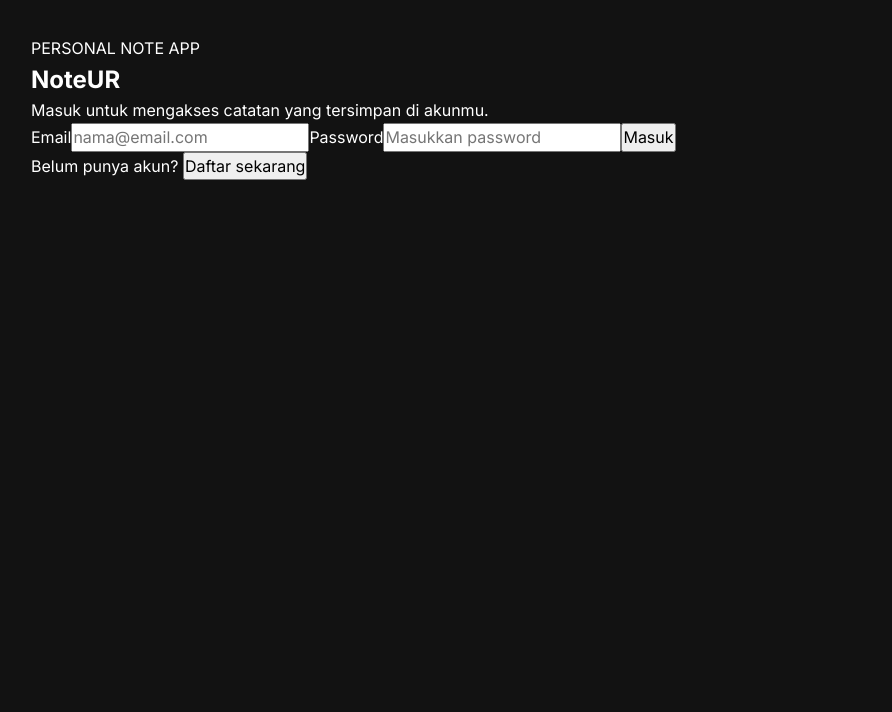
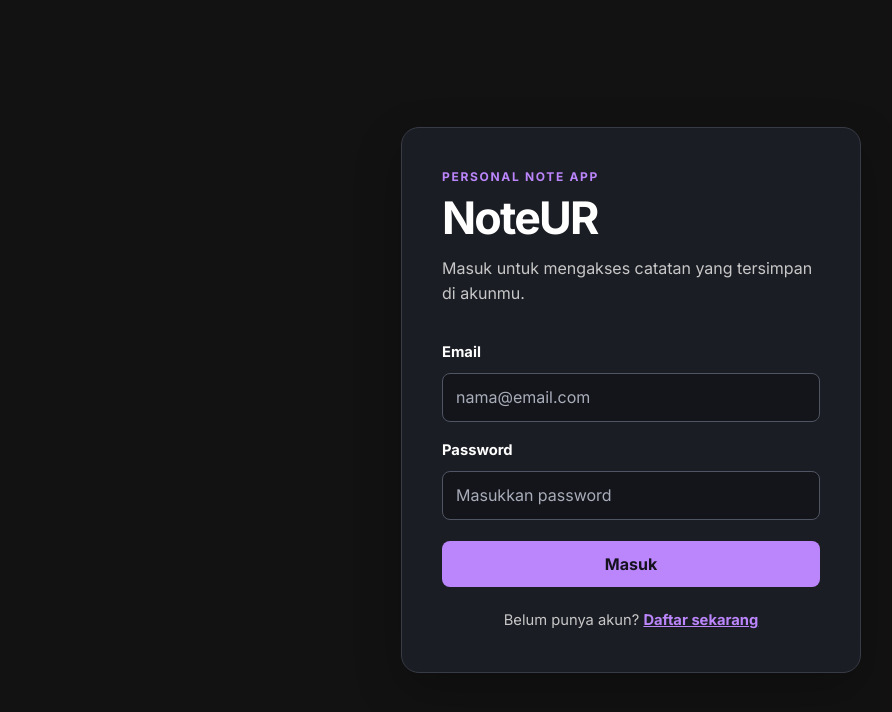
Before and after one commit to RafieFirman/Personal-Note-App, a React (Vite) app: page /auth in a window 1280 px wide. Shown: the top 712 px of the page, without its empty margins (9-901 px from the left). Built offline with nearby package versions, Linux system fonts and the light colour scheme; no server answers.

Commit message:
style: add NoteUR authentication and status UI

```diff
--- a/src/styles/style.css
+++ b/src/styles/style.css
@@ -893,3 +893,226 @@ textarea {
     animation-iteration-count: 1 !important;
   }
 }
+
+
+/* NoteUR authentication and database status UI */
+.auth-page {
+  display: grid;
+  place-items: center;
+  min-height: 100vh;
+  padding: 32px 16px;
+}
+
+.auth-card {
+  width: min(100%, 460px);
+  margin: 0 auto;
+  padding: clamp(24px, 5vw, 40px);
+  border: 1px solid #373B46;
+  border-radius: 18px;
+  background: var(--surface);
+  box-shadow: 0 18px 48px rgb(0 0 0 / 24%);
+}
+
+.auth-card__eyebrow {
+  color: var(--primary);
+  font-size: 0.75rem;
+  font-weight: 800;
+  letter-spacing: 0.14em;
+}
+
+.auth-card h1 {
+  margin-top: 8px;
+  font-size: clamp(2rem, 7vw, 2.8rem);
+  line-height: 1.1;
+  letter-spacing: -0.04em;
+}
+
+.auth-card__description {
+  margin-top: 12px;
+  color: var(--on-background-grey);
+}
+
+.auth-card form {
+  display: grid;
+  gap: 9px;
+  margin-top: 28px;
+}
+
+.auth-card label {
+  margin-top: 8px;
+  font-size: 0.92rem;
+  font-weight: 650;
+}
+
+.auth-card input {
+  width: 100%;
+  min-height: 46px;
+  padding: 11px 13px;
+  border: 1px solid #505563;
+  border-radius: 8px;
+  background: #14151A;
+  color: var(--on-background);
+}
+
+.auth-card input::placeholder {
+  color: #A9ADBA;
+}
+
+.auth-submit {
+  min-height: 46px;
+  margin-top: 12px;
+  padding: 11px 14px;
+  border: 0;
+  border-radius: 8px;
+  background: var(--primary);
+  color: #17121F;
+  font-weight: 750;
+  cursor: pointer;
+}
+
+.auth-submit:hover {
+  background: #D0A9FF;
+}
+
+.auth-submit:disabled {
+  cursor: wait;
+  opacity: 0.7;
+}
+
+.auth-switch {
+  margin-top: 22px;
+  color: var(--on-background-grey);
+  font-size: 0.92rem;
+  text-align: center;
+}
+
+.auth-switch button {
+  border: 0;
+  background: transparent;
+  color: var(--primary);
+  font-weight: 700;
+  text-decoration: underline;
+  cursor: pointer;
+}
+
+.auth-message {
+  padding: 11px 12px;
+  border-radius: 8px;
+  font-size: 0.9rem;
+  line-height: 1.5;
+  overflow-wrap: anywhere;
+}
+
+.auth-message--error {
+  border: 1px solid #8C3D4B;
+  background: #321C23;
+  color: #FFC6CE;
+}
+
+.auth-message--success {
+  border: 1px solid #286C50;
+  background: #172E27;
+  color: #B8F5D8;
+}
+
+.header-account {
+  display: flex;
+  align-items: center;
+  justify-content: flex-end;
+  gap: 10px;
+  max-width: 100%;
+}
+
+.header-account__email {
+  max-width: 240px;
+  color: var(--on-background-grey);
+  font-size: 0.82rem;
+  overflow: hidden;
+  text-overflow: ellipsis;
+  white-space: nowrap;
+}
+
+.header-account__logout {
+  min-height: 38px;
+  padding: 7px 11px;
+  border: 1px solid #505563;
+  border-radius: 8px;
+  background: transparent;
+  color: var(--on-background);
+  font-size: 0.88rem;
+  font-weight: 650;
+  cursor: pointer;
+}
+
+.header-account__logout:hover {
+  border-color: var(--primary);
+  background: #292532;
+}
+
+.demo-mode-label {
+  display: inline-flex;
+  align-items: center;
+  min-height: 32px;
+  padding: 5px 9px;
+  border: 1px solid #6D5125;
+  border-radius: 999px;
+  background: #302719;
+  color: #FFD89B;
+  font-size: 0.78rem;
+  font-weight: 750;
+  white-space: nowrap;
+}
+
+.storage-notice {
+  width: min(1200px, calc(100% - 48px));
+  margin: 18px auto 0;
+  padding: 12px 15px;
+  border: 1px solid #6D5125;
+  border-radius: 10px;
+  background: #302719;
+  color: #FFE1AE;
+  font-size: 0.9rem;
+  line-height: 1.6;
+}
+
+.storage-notice strong {
+  color: #FFFFFF;
+}
+
+.app-state {
+  padding: 24px;
+  border: 1px solid #373B46;
+  border-radius: 12px;
+  background: var(--surface);
+  color: var(--on-background-grey);
+}
+
+.app-state h2 {
+  margin-bottom: 8px;
+  color: var(--on-background);
+}
+
+.app-state p {
+  margin-bottom: 16px;
+  overflow-wrap: anywhere;
+}
+
+.app-state--error {
+  border-color: #8C3D4B;
+}
+
+@media screen and (max-width: 700px) {
+  .header-account {
+    width: 100%;
+    justify-content: flex-start;
+  }
+
+  .header-account__email {
+    max-width: min(65vw, 260px);
+  }
+
+  .storage-notice {
+    width: calc(100% - 32px);
+    margin-top: 12px;
+  }
+}
```
